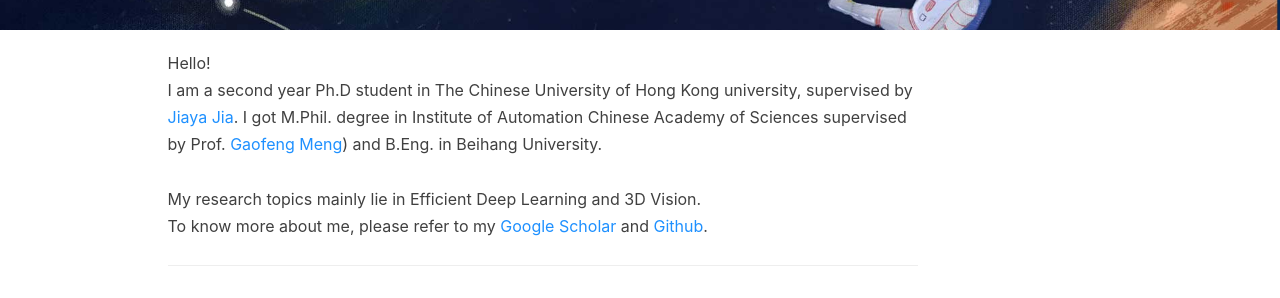
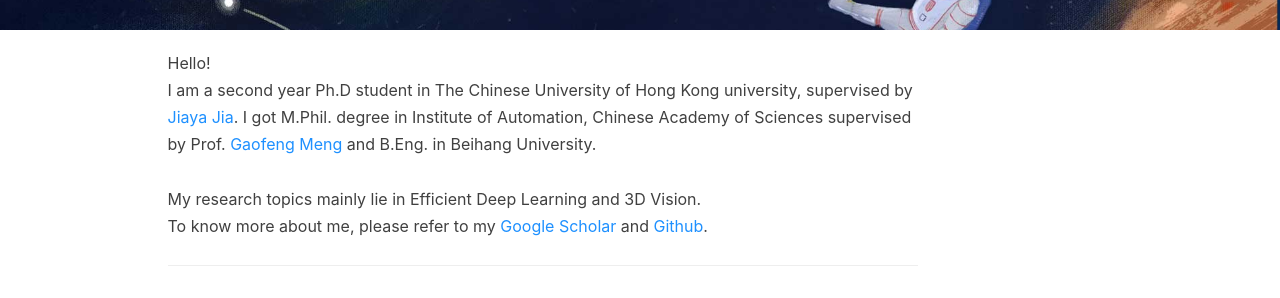
Before and after one commit to yukang2017/yukang2017.github.io, a Jekyll site: the page built from index.html, in a window 1280 px wide and 900 px high. Shown: the part 388-686 px from the top of the window. Built offline with Jekyll 4.4.1, drawn with Linux system fonts in a browser that asks for light colours; nearby versions of some CDN libraries; the list of posts is cut into pages by our own code; comment, search, counter and statistics services are not loaded.

Commit message:
Update index.html

```diff
--- a/index.html
+++ b/index.html
@@ -9,9 +9,9 @@ description: "Ph.D student in CUHK at the CSE department."
 				<p class="media-heading">
 					Hello!<br>
 					I am a second year Ph.D student in The Chinese University of Hong Kong university, supervised by <a target="_blank"
-					   href="http://jiaya.me/"><font color="DodgerBlue">Jiaya Jia</font></a>. I got M.Phil. degree in Institute of Automation Chinese Academy of Sciences
+					   href="http://jiaya.me/"><font color="DodgerBlue">Jiaya Jia</font></a>. I got M.Phil. degree in Institute of Automation, Chinese Academy of Sciences
 				supervised by Prof. <a target="_blank"
-					   href="https://scholar.google.com/citations?user=5hti_r0AAAAJ&hl=zh-CN"><font color="DodgerBlue">Gaofeng Meng</font></a></font>)
+					   href="https://scholar.google.com/citations?user=5hti_r0AAAAJ&hl=zh-CN"><font color="DodgerBlue">Gaofeng Meng</font></a></font>
 					and B.Eng. in Beihang University.  <br><br>
 					My research topics mainly lie in Efficient Deep Learning and 3D Vision.<br>
 					To know more about me, please refer to my <a target="_blank"
```
